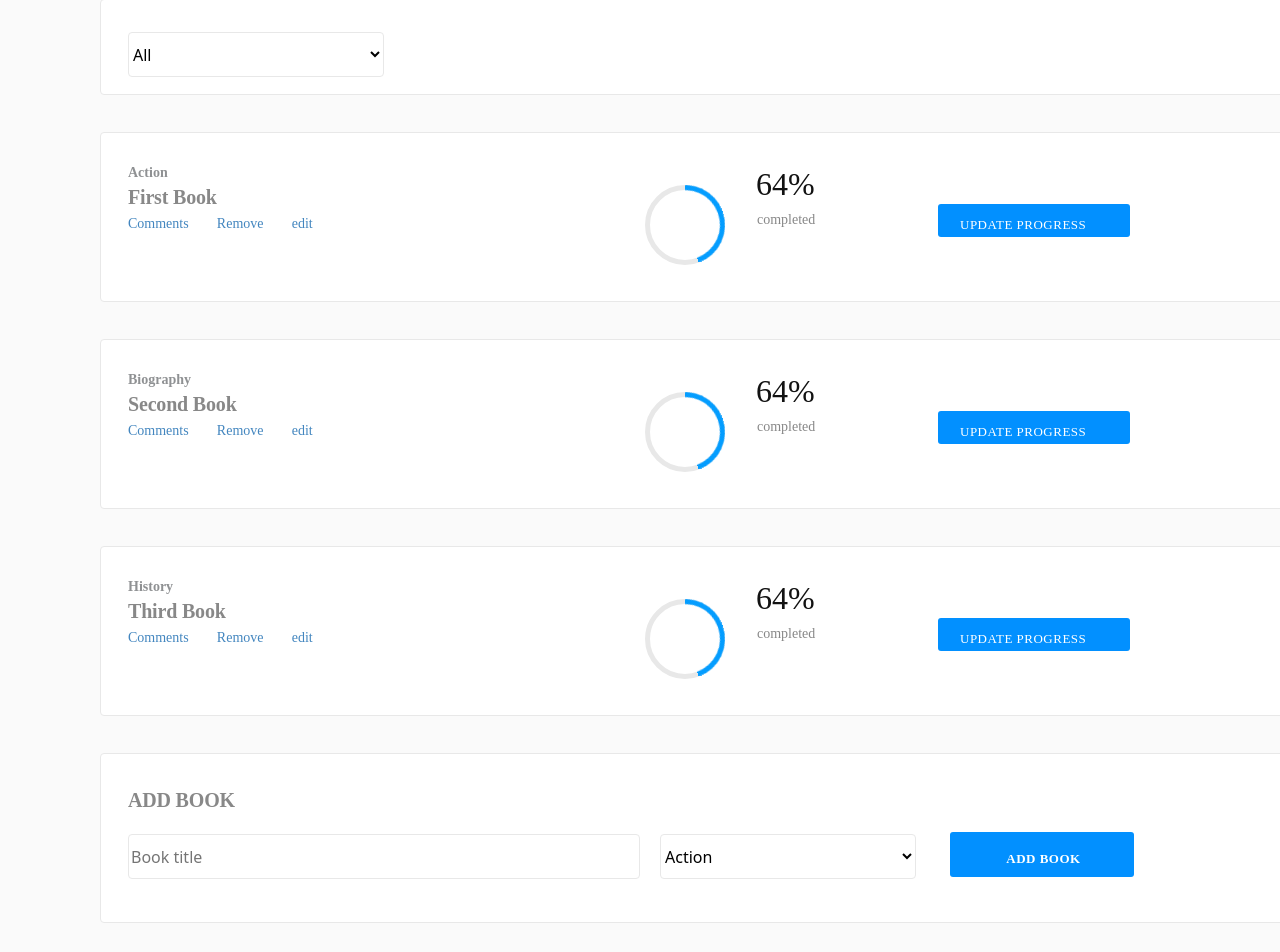
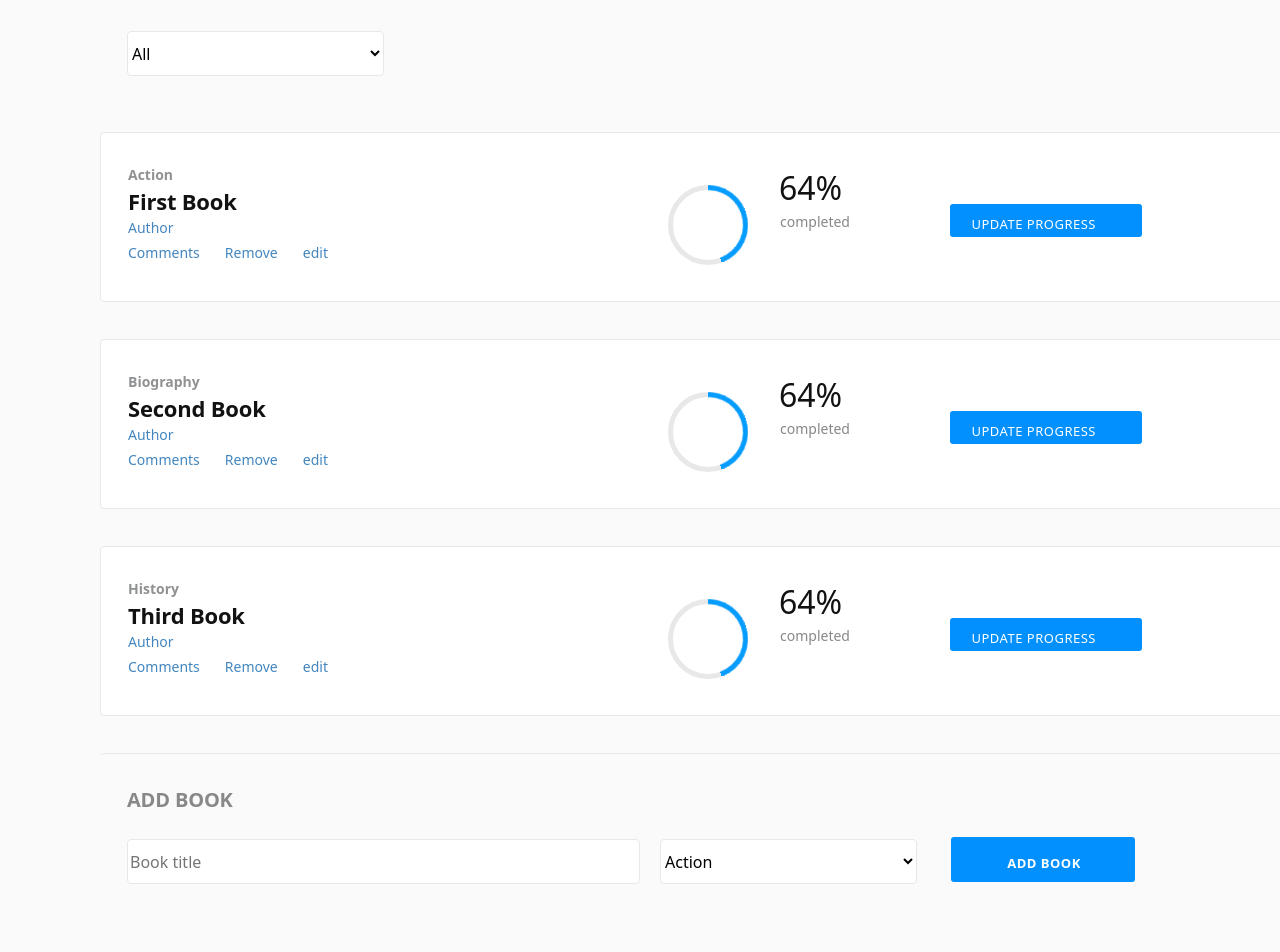
Before and after one commit to Byabasaija/bookstore_app, a React (Create React App) app: page / in a window 1280 px wide. Shown: the part 134-1086 px from the top of the page. Built offline with nearby package versions, Linux system fonts and the light colour scheme.

Commit message:
Clean code and fix stylelint issues

```diff
--- a/src/components/Book.js
+++ b/src/components/Book.js
@@ -9,13 +9,12 @@ function Book(props) {
     <div className="d-flex Book-Panel mx-auto">
       <div>
         <h3 className="category">
-          {' '}
           {book.category}
-          {' '}
         </h3>
-        <h1 className="title">
+        <h1 className="book-title">
           {book.title}
         </h1>
+        <h4 className="com-rem-ed">Author</h4>
         <div>
           <span className="com-rem-ed">comments</span>
           <button type="submit" onClick={() => removeHandler(book)} className="com-rem-ed btn-remove">Remove</button>
@@ -26,19 +25,12 @@ function Book(props) {
       <div className="d-flex justify-content-center ">
         <div className="">
           <div className="progress blue">
-            {' '}
             <span className="progress-left">
-              {' '}
               <span className="progress-bar" />
-              {' '}
             </span>
-            {' '}
             <span className="progress-right">
-              {' '}
               <span className="progress-bar" />
-              {' '}
             </span>
-            {/* <div className="progress-value">90%</div> */}
           </div>
 
         </div>
--- a/src/containers/BooksForm.js
+++ b/src/containers/BooksForm.js
@@ -48,10 +48,10 @@ class BooksForm extends React.Component {
     return (
 
       <div>
-        <div className="mx-auto Book-Panel">
+        <div className="mx-auto Book-form-Panel">
           <h1 className="title">ADD BOOK</h1>
           <form>
-            <input onChange={(e) => this.handleChange(e)} name="title" value={title} className="book-title Form-Panel w-50 mr-20" placeholder="Book title" />
+            <input onChange={(e) => this.handleChange(e)} name="title" value={title} className=" Form-Panel w-50 mr-20" placeholder="Book title" />
             <select onChange={(e) => this.handleChange(e)} name="category" className="Form-Panel w-25 ">
               {categories.map((cat) => (
                 <option key={cat} value={cat}>{cat}</option>
--- a/src/styles/styles.css
+++ b/src/styles/styles.css
@@ -1,16 +1,16 @@
+
 .Header-bg {
   width: 87.5rem;
   height: 5.938rem;
   margin: 0 0 2.375rem;
   padding: 1.438rem 6.188rem 1.688rem 6.25rem;
-  background-color: #ffffff;
+  background-color: #fff;
 }
 
 .Bookstore-CMS {
   width: 15rem;
   height: 2.313rem;
   margin: 0.375rem 2.938rem 0.125rem 0;
-  font-family: Montserrat;
   font-size: 1.875rem;
   font-weight: bold;
   font-stretch: normal;
@@ -24,7 +24,6 @@
   width: 3.688rem;
   height: 1rem;
   margin: 1.125rem 2.563rem 0.688rem 0;
-  font-family: Montserrat;
   font-size: 0.813rem;
   font-weight: normal;
   font-stretch: normal;
@@ -39,7 +38,6 @@
   height: 1rem;
   margin: 1.125rem 41.5rem 0.688rem 2.563rem;
   opacity: 0.5;
-  font-family: Montserrat;
   font-size: 0.813rem;
   font-weight: normal;
   font-stretch: normal;
@@ -51,183 +49,111 @@
 
 .Book-Panel {
   width: 75rem;
+  height: 10.625rem;
+  margin: 2.313rem 6.25rem 0;
+  padding: 2rem 9.188rem 1.625rem 1.688rem;
+  border-radius: 4px;
+  border: solid 1px #e8e8e8;
+  background-color: white;
+}
 
+.Book-form-Panel {
+  width: 75rem;
   height: 10.625rem;
-
   margin: 2.313rem 6.25rem 0;
-
   padding: 2rem 9.188rem 1.625rem 1.688rem;
-
   border-radius: 4px;
-
-  border: solid 1px #e8e8e8;
-
-  background-color: white;
+  border-top: solid 1px #e8e8e8;
 }
 
 .category {
   width: 3.063rem;
-
   height: 1.125rem;
-
   margin: 0 2.438rem 0 0;
-
   opacity: 0.5;
-
-  font-family: Montserrat;
-
   font-size: 0.875rem;
-
   font-weight: bold;
-
   font-stretch: normal;
-
   font-style: normal;
-
   line-height: normal;
-
   letter-spacing: normal;
-
   color: var(--black-two);
 }
 
-.title {
+.book-title {
   width: 12.313rem;
-
   height: 1.813rem;
-
   margin: 0.188rem 20.188rem 0 0;
-
-  font-family: RobotoSlab;
-
   font-size: 1.375rem;
-
   font-weight: bold;
-
   font-stretch: normal;
-
   font-style: normal;
-
   line-height: normal;
-
   letter-spacing: -0.2px;
-
   color: #121212;
 }
 
 .Update-progress {
   width: 8.938rem;
-
   height: 1.125rem;
-
-  font-family: RobotoSlab;
-
   font-size: 0.813rem;
-
   font-weight: 300;
-
   font-stretch: normal;
-
   font-style: normal;
-
   line-height: normal;
-
   letter-spacing: 0.5px;
-
   text-align: center;
-
-  color: #ffffff;
-
+  color: #fff;
   text-transform: uppercase;
 }
 
 .rect-update {
   width: 12rem;
-
   height: 2.063rem;
-
   margin: auto;
-
   padding: 0.438rem 1.188rem 0.5rem 1.375rem;
-
   border-radius: 3px;
-
   background-color: #0290ff;
 }
 
 .Percent-Complete {
   width: 4.25rem;
-
   height: 2.438rem;
-
   margin: 0.063rem 5.75rem 0 0.688rem;
-
-  font-family: Montserrat;
-
   font-size: 2rem;
-
   font-weight: normal;
-
   font-stretch: normal;
-
   font-style: normal;
-
   line-height: normal;
-
   letter-spacing: normal;
-
   color: #121212;
 }
 
 .Completed {
   width: 5rem;
-
   height: 1.125rem;
-
   margin: 0.438rem 4.938rem 0.75rem 0.75rem;
-
   opacity: 0.5;
-
-  font-family: Montserrat;
-
   font-size: 0.875rem;
-
   font-weight: normal;
-
   font-stretch: normal;
-
   font-style: normal;
-
   line-height: normal;
-
   letter-spacing: normal;
-
   color: #121212;
 }
 
 .com-rem-ed {
   width: 4.563rem;
-
   height: 1.188rem;
-
   margin: 0.188rem 0.938rem 0.125rem 0;
-
-  font-family: RobotoSlab;
-
   font-size: 0.875rem;
-
   font-weight: 300;
-
   font-stretch: normal;
-
   font-style: normal;
-
   line-height: normal;
-
   letter-spacing: normal;
-
   color: #4386bf;
-
   text-transform: capitalize;
 }
 
@@ -247,7 +173,7 @@
   position: relative;
 }
 
-.progress:after {
+.progress::after {
   content: "";
   width: 100%;
   height: 100%;
@@ -304,20 +230,6 @@
   animation: loading-1 1.8s linear forwards;
 }
 
-/* .progress .progress-value {
-    width: 90%;
-    height: 90%;
-    border-radius: 50%;
-    background: #000;
-    font-size: 24px;
-    color: #fff;x
-    line-height: 135px;
-    text-align: center;
-    position: absolute;
-    top: 5%;
-    left: 5%
-} */
-
 .progress.blue .progress-bar {
   border-color: #049dff;
 }
@@ -325,18 +237,6 @@
 .progress.blue .progress-left .progress-bar {
   animation: loading-2 1.5s linear forwards 1.8s;
 }
-
-/* .progress.yellow .progress-bar {
-    border-color: #fdba04
-}
-
-.progress.yellow .progress-right .progress-bar {
-    animation: loading-3 1.8s linear forwards
-}
-
-.progress.yellow .progress-left .progress-bar {
-    animation: none
-} */
 
 @keyframes loading-1 {
   0% {
@@ -353,15 +253,13 @@
 .title {
   width: 10.875rem;
   height: 1.5rem;
-  /* margin: 1.813rem 32.75rem 1.188rem 0; */
-  font-family: Montserrat;
   font-size: 1.25rem;
   font-weight: bold;
   font-stretch: normal;
   font-style: normal;
   line-height: normal;
   letter-spacing: -0.18px;
-  color: #888888;
+  color: #888;
 }
 
 .Form-Panel {
@@ -395,7 +293,6 @@
 .ADD-BOOK {
   width: 8.938rem;
   height: 1.125rem;
-  font-family: RobotoSlab;
   font-size: 0.813rem;
   font-weight: bold;
   font-stretch: normal;
@@ -403,7 +300,7 @@
   line-height: normal;
   letter-spacing: 0.5px;
   text-align: center;
-  color: #ffffff;
+  color: #fff;
 }
 
 .mr-20 {
@@ -412,16 +309,8 @@
 
 .FILTER-Panel {
   width: 75rem;
-
   height: 6rem;
-
   margin: 2.313rem 6.25rem 0;
-
   padding: 2rem 9.188rem 1.625rem 1.688rem;
-
   border-radius: 4px;
-
-  border: solid 1px #e8e8e8;
-
-  background-color: white;
 }
```
